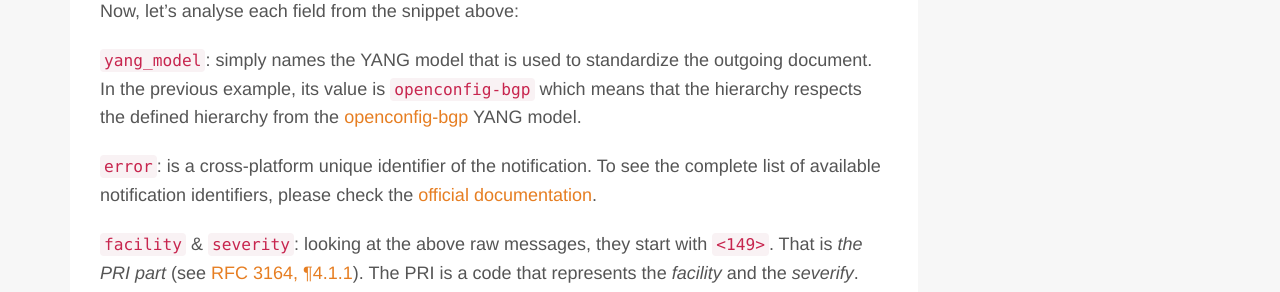
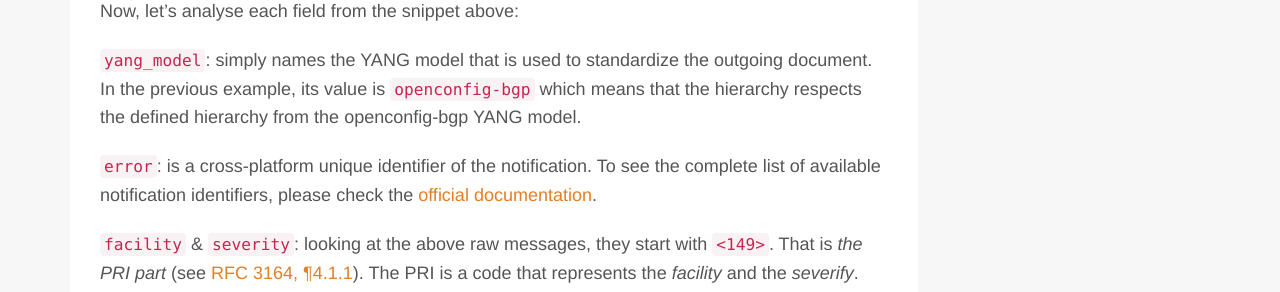
Before and after one commit to napalm-automation/napalm-automation.github.io, a Jekyll site: the page built from _posts/2017/2017-09-06-napalm-logs-released.md, in a window 1280 px wide and 900 px high, scrolled down 1974 px. Shown: the part 181-473 px from the top of the window. Built offline with Jekyll 4.4.1, drawn with Linux system fonts in a browser that asks for light colours; comment, search, counter and statistics services are not loaded; some of the changed lines change nothing that is shown.

Commit message:
Remove broken link

```diff
--- a/_posts/2017/2017-09-06-napalm-logs-released.md
+++ b/_posts/2017/2017-09-06-napalm-logs-released.md
@@ -103,8 +103,7 @@
 ``yang_model``: simply names the YANG model that is used to standardize the
 outgoing document. In the previous example, its value is ``openconfig-bgp``
 which means that the hierarchy respects the defined hierarchy from the
-[openconfig-bgp](http://ops.openconfig.net/branches/master/docs/openconfig-bgp.html)
-YANG model.
+openconfig-bgp YANG model.
 
 ``error``: is a cross-platform unique identifier of the notification.
 To see the complete list of available notification identifiers, please check
```
